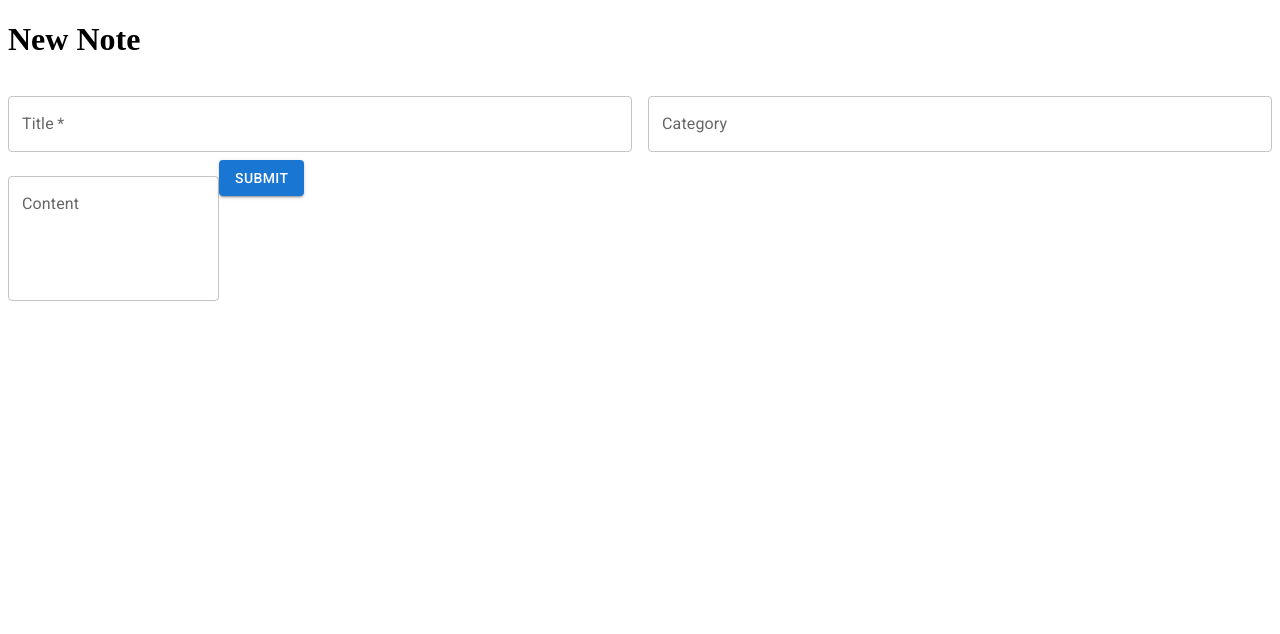
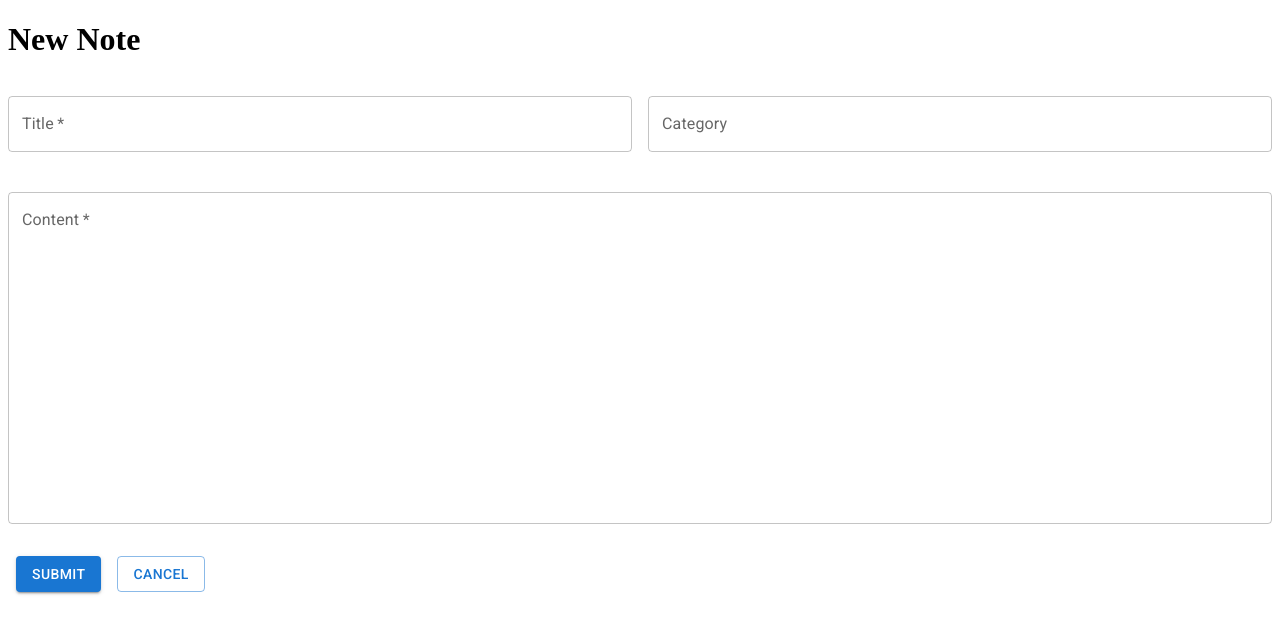
Before and after one commit to tomasesquivelgc/Note-Taking-App, a React (Vite) app: page /new in a window 1280 px wide. Shown: the top 634 px of the page. Built offline with nearby package versions, Linux system fonts and the light colour scheme.

Commit message:
add styles to text area and add button to go back

```diff
--- a/src/components/NoteForm.tsx
+++ b/src/components/NoteForm.tsx
@@ -1,4 +1,5 @@
-import React, { useState, FormEvent } from 'react';
+import { useState, FormEvent } from 'react';
+import { Link } from 'react-router-dom';
 import { Box, TextField, Button, Grid, Autocomplete } from '@mui/material';
 
 export function NoteForm(): JSX.Element {
@@ -11,7 +12,7 @@ export function NoteForm(): JSX.Element {
   };
 
   return (
-    <Box component="form" onSubmit={handleSubmit}>
+    <Box component="form" onSubmit={handleSubmit} sx={{ '& button': { m: 1 } }}>
       <Grid container spacing={2}>
         <Grid item xs={6}>
           <TextField
@@ -40,21 +41,30 @@ export function NoteForm(): JSX.Element {
             )}
           />
         </Grid>
-      </Grid>
-
+        <Grid item xs={12}>
           <TextField
+            required
             label="Content"
             variant="outlined"
             margin="normal"
             multiline
-        rows={4}
+            rows={13}
+            fullWidth  // Ensure the TextField takes the full width
           />
+        </Grid>
+        <Grid item xs={12}>
           <Button
           type="submit"
           variant="contained"
           >
           Submit
           </Button>
+          <Link to="..">
+            <Button variant="outlined">Cancel</Button>
+          </Link>
+        </Grid>
+      </Grid>
+
     </Box>
   );
 }
```
Lines whose indentation alone changed are shown as unchanged.
